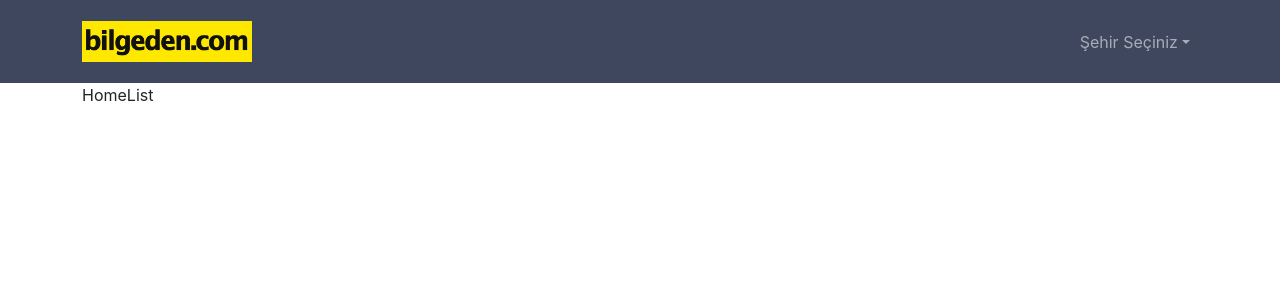
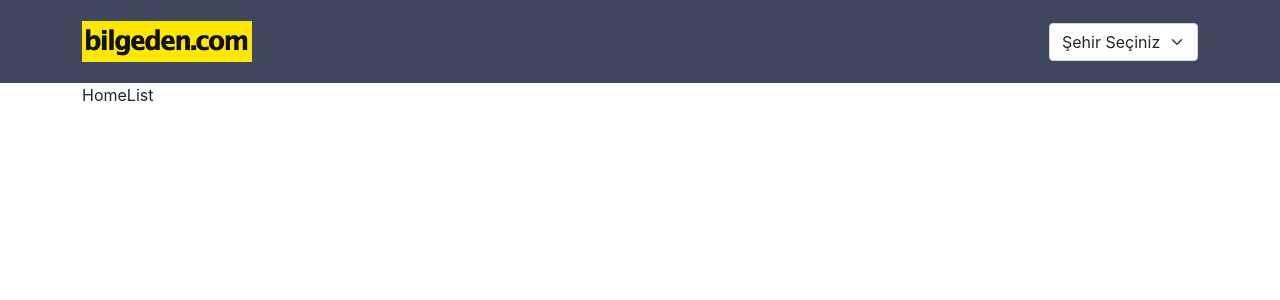
Before and after one commit to salihgenchw/bilgeden, a React (Create React App) app: page / in a window 1280 px wide. Shown: the top 300 px of the page. Built offline with nearby package versions, Linux system fonts and the light colour scheme.

Commit message:
Citylist güncellendi.

```diff
--- a/src/App.js
+++ b/src/App.js
@@ -6,26 +6,31 @@ import { Navbar } from './components/Navbar';
 
 let App = () => {
 
-const [relatedHome, setrelatedHome] = useState(undefined);
+const [allHomes, setallHomes] = useState(undefined);
 
 useEffect(() => {
   async function loadData() {
     let jresponse = await fetch("./data.json");
     let data = await jresponse.json();
 
-    let randomHomeIndex=Math.floor(Math.random()*data.length);
-    setrelatedHome(data[randomHomeIndex]);
+    setallHomes(data);
+
   }
   loadData();
 
 }, [])
+
+if(allHomes){
+  let randomHomeIndex=Math.floor(Math.random()*allHomes.length);
+  var relatedHome = allHomes[randomHomeIndex];
+}
 
 
 
   return (
     <div className="App">
       <header className="App-header">
-        <Navbar/>
+        <Navbar allHomes={allHomes}/>  {/* Citylist Dropdown'ı Navbarın içerisinde olduğu için City bilgileri propsla gönderildi.*/}
       </header>
       <div className="container">
         <HomeList relatedHome={relatedHome}/> {/* Json veri Props aracılığı ile Homelist Componentine gönderildi.*/}
--- a/src/components/Navbar.js
+++ b/src/components/Navbar.js
@@ -2,7 +2,16 @@ import React from "react";
 import Logo from "../images/bilgeden_Logo.png";
 import "./Navbar.css";
 
-export const Navbar = () => {
+export const Navbar = ({allHomes}) => {
+
+  let allHomeCity = [];
+
+  if(allHomes){
+    allHomeCity = Array.from(new Set(allHomes.map(t=>t.city)));
+  }
+
+
+
   return (
     <nav className="navbar navbar-expand-lg navbar-dark bg-dark">
       <div className="container">
@@ -25,26 +34,12 @@ export const Navbar = () => {
           id="navbarSupportedContent"
         >
           <ul className="navbar-nav me-auto mb-2 mb-lg-0 ">
-            <li className="nav-item dropdown">
-              <a
-                className="nav-link dropdown-toggle"
-                href="/"
-                id="navbarDropdown"
-                role="button"
-                data-bs-toggle="dropdown"
-                aria-expanded="false"
-              >
-                Şehir Seçiniz
-              </a>
-              <ul className="dropdown-menu" aria-labelledby="navbarDropdown">
-                <li>
-                  <a className="dropdown-item" href="/">
-                    İstanbul
-                  </a>
-                </li>
-
-              </ul>
-            </li>
+            <select className="form-select" aria-label="Default select example">
+              <option defaultValue>Şehir Seçiniz</option>
+                {allHomeCity.map((city,index)=>
+                  <option key={index}>{city}</option>
+                )}
+            </select>
           </ul>
         </div>
       </div>
```
